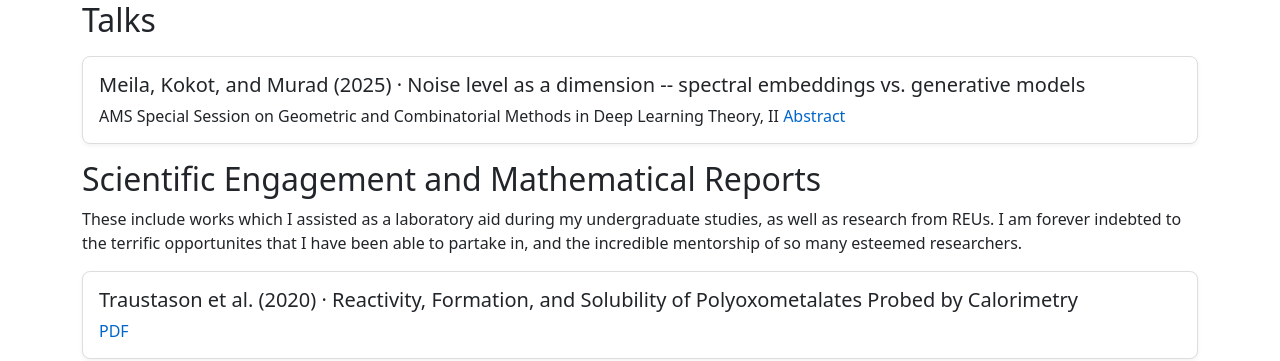
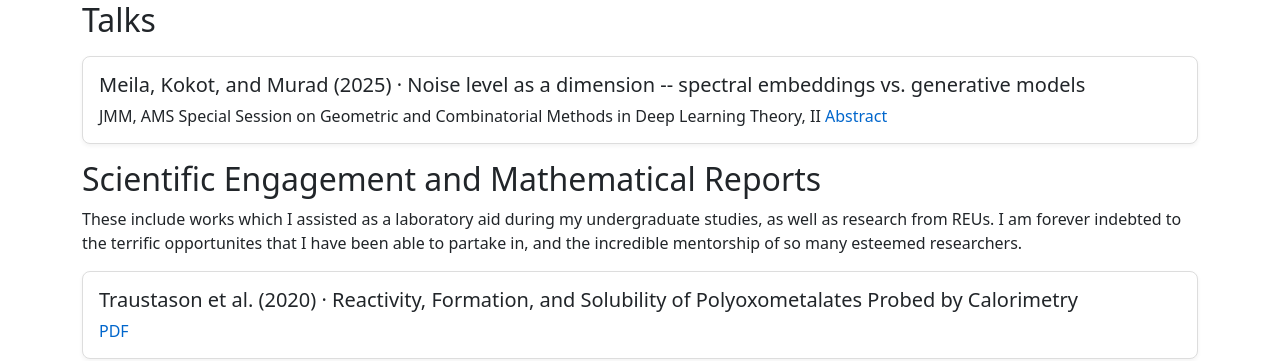
Before and after one commit to amkokot/alex_kokot, a Jekyll site: the page built from research.md, in a window 1280 px wide. Shown: the part 605-966 px from the top of the page. Built offline with Jekyll 4.4.1, drawn with Linux system fonts in a browser that asks for light colours.

Commit message:
small text edit

```diff
--- a/research.md
+++ b/research.md
@@ -44,7 +44,7 @@ reduction</h3>
 <div class="section-list">
   <div class="item">
     <h3> Meila, Kokot, and Murad (2025) · Noise level as a dimension -- spectral embeddings vs. generative models</h3>
-    <p>AMS Special Session on Geometric and Combinatorial Methods in Deep Learning Theory, II <a href="https://meetings.ams.org/math/jmm2025/meetingapp.cgi/Paper/42316" target="_blank" rel="noopener">Abstract</a></p>
+    <p>JMM, AMS Special Session on Geometric and Combinatorial Methods in Deep Learning Theory, II <a href="https://meetings.ams.org/math/jmm2025/meetingapp.cgi/Paper/42316" target="_blank" rel="noopener">Abstract</a></p>
   </div>
   <!-- Add more papers here in the same format -->
 </div>
```
